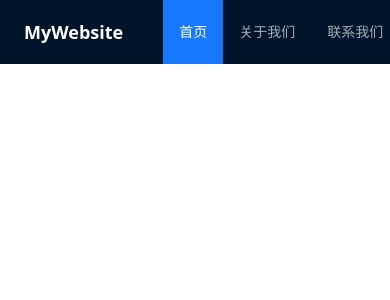
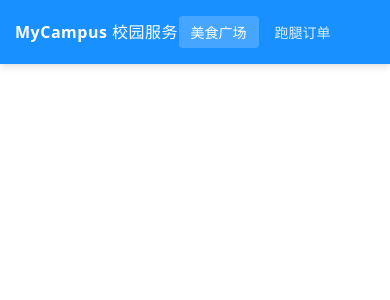
Before and after one commit to EpsilonZYJ/MyCampus, a React app in the folder frontend/: page / in a window 390 px wide. Shown: the top 300 px of the page. Built offline with nearby package versions, Linux system fonts and the light colour scheme; the HTML template or start-up script is replaced by a standard one.

Commit message:
feat: basic navigation bar

```diff
--- a/frontend/src/components/Navbar.css
+++ b/frontend/src/components/Navbar.css
@@ -1,28 +1,169 @@
 .navbar {
   position: fixed;
-  z-index: 100;
-  width: 100%;
-  display: flex;
-  justify-content: space-between;
-  align-items: center;
-  background: #001529;
-  padding: 0 24px;
   top: 0;
   left: 0;
   right: 0;
+  height: 64px;
+  background-color: #1890ff;
+  display: flex;
+  align-items: center;
+  justify-content: space-between;
+  padding: 0 30px;
+  box-shadow: 0 2px 8px rgba(0, 0, 0, 0.15);
+  z-index: 1000;
 }
 
 .navbar-logo {
   color: white;
-  font-size: 18px;
-  font-weight: 600;
+  font-size: 20px;
+  font-weight: 700;
+  letter-spacing: 0.5px;
 }
 
 .navbar-menu {
+  display: flex;
+  gap: 8px;
   flex: 1;
-  margin-left: 40px;
+  justify-content: center;
+}
+
+.menu-item {
+  background: none;
+  border: none;
+  color: rgba(255, 255, 255, 0.85);
+  font-size: 16px;
+  padding: 8px 20px;
+  cursor: pointer;
+  border-radius: 4px;
+  transition: all 0.3s;
+  font-weight: 500;
+}
+
+.menu-item:hover {
+  background-color: rgba(255, 255, 255, 0.1);
+  color: white;
+}
+
+.menu-item.active {
+  background-color: rgba(255, 255, 255, 0.2);
+  color: white;
 }
 
 .navbar-user {
+  display: flex;
+  align-items: center;
+  gap: 8px;
   color: white;
+  font-size: 16px;
+  position: relative;
 }
+
+.user-info {
+  display: flex;
+  align-items: center;
+  gap: 8px;
+  cursor: pointer;
+  padding: 8px 16px;
+  border-radius: 4px;
+  transition: background-color 0.3s;
+}
+
+.user-info:hover {
+  background-color: rgba(255, 255, 255, 0.1);
+}
+
+.navbar-user i.fa-user-circle {
+  font-size: 24px;
+}
+
+.navbar-user i.fa-caret-down {
+  font-size: 14px;
+}
+
+/* 角色切换菜单 */
+.role-menu {
+  position: absolute;
+  top: 100%;
+  right: 0;
+  margin-top: 8px;
+  background: white;
+  border-radius: 8px;
+  box-shadow: 0 4px 12px rgba(0, 0, 0, 0.15);
+  min-width: 180px;
+  z-index: 1000;
+  overflow: hidden;
+}
+
+.role-menu-header {
+  padding: 12px 16px;
+  background: #f5f5f5;
+  color: #666;
+  font-size: 13px;
+  font-weight: 600;
+  border-bottom: 1px solid #e8e8e8;
+}
+
+.role-item {
+  display: flex;
+  align-items: center;
+  gap: 12px;
+  width: 100%;
+  padding: 12px 16px;
+  border: none;
+  background: white;
+  color: #333;
+  font-size: 14px;
+  cursor: pointer;
+  transition: background-color 0.3s;
+  text-align: left;
+}
+
+.role-item:hover {
+  background-color: #f5f5f5;
+}
+
+.role-item.active {
+  background-color: #e6f7ff;
+  color: #1890ff;
+}
+
+.role-item i {
+  font-size: 16px;
+  width: 20px;
+  text-align: center;
+}
+
+.role-item.active i {
+  color: #1890ff;
+}
+
+@media (max-width: 768px) {
+  .navbar {
+    padding: 0 15px;
+  }
+
+  .navbar-menu {
+    gap: 4px;
+  }
+
+  .menu-item {
+    font-size: 14px;
+    padding: 6px 12px;
+  }
+
+  .navbar-logo {
+    font-size: 16px;
+  }
+
+  .user-info {
+    padding: 6px 12px;
+  }
+
+  .user-info span {
+    display: none;
+  }
+
+  .role-menu {
+    right: -10px;
+  }
+}
--- a/frontend/src/components/Navbar.jsx
+++ b/frontend/src/components/Navbar.jsx
@@ -1,56 +1,108 @@
-import React from "react";
-import { Layout, Menu, Dropdown, Button } from "antd";
-import { UserOutlined, DownOutlined } from "@ant-design/icons";
+import React, { useState } from "react";
 import { useNavigate, useLocation } from "react-router-dom";
+import { useUser } from "../contexts/UserContext";
+import { ROLES } from "../constants/roles";
 import "./Navbar.css";
-
-const { Header } = Layout;
 
 const Navbar = () => {
   const navigate = useNavigate();
   const location = useLocation();
+  const { currentUser, currentRole, switchRole, hasRole } = useUser();
+  const [showRoleMenu, setShowRoleMenu] = useState(false);
 
-// 菜单配置
-const menuItems = [
-  { key: "/", label: "首页" },
-  { key: "/about", label: "关于我们" },
-  { key: "/contact", label: "联系我们" },
+  // 根据角色动态生成菜单
+  const getMenuItems = () => {
+    const items = [
+      { key: "/", label: "美食广场", roles: [ROLES.STUDENT, ROLES.RUNNER, ROLES.ADMIN] },
     ];
 
-const handleMenuClick = (e) => {
-  navigate(e.key);
+    // 只有学生可以创建和管理跑腿订单
+    if (hasRole(ROLES.STUDENT)) {
+      items.push({ key: "/errand-orders", label: "跑腿订单", roles: [ROLES.STUDENT] });
+    }
+
+    // 跑腿员和管理员可以看到跑腿员工作台
+    if (hasRole(ROLES.RUNNER) || hasRole(ROLES.ADMIN)) {
+      items.push({ key: "/runner-orders", label: "跑腿员工作台", roles: [ROLES.RUNNER, ROLES.ADMIN] });
+    }
+
+    // 只有管理员可以看到跑腿员审核
+    if (hasRole(ROLES.ADMIN)) {
+      items.push({ key: "/admin/runners", label: "跑腿员审核", roles: [ROLES.ADMIN] });
+    }
+
+    return items;
   };
 
-const userMenu = (
-  <Menu
-    items={[
-      { key: "profile", label: "个人中心" },
-      { key: "settings", label: "设置" },
-      { type: "divider" },
-      { key: "logout", label: "退出登录" },
-    ]}
-  />
-);
+  const menuItems = getMenuItems();
+
+  const handleMenuClick = (path) => {
+    navigate(path);
+  };
+
+  const handleRoleSwitch = (role) => {
+    switchRole(role);
+    setShowRoleMenu(false);
+    // 切换角色后跳转到首页
+    navigate("/");
+  };
 
   return (
-  <Header className="navbar">
-    <div className="navbar-logo">MyWebsite</div>
+    <header className="navbar">
+      <div className="navbar-logo">MyCampus 校园服务</div>
 
-    <Menu
-      theme="dark"
-      mode="horizontal"
-      selectedKeys={[location.pathname]}
-      items={menuItems}
-      onClick={handleMenuClick}
-      className="navbar-menu"
-    />
+      <nav className="navbar-menu">
+        {menuItems.map((item) => (
+          <button
+            key={item.key}
+            className={`menu-item ${
+              location.pathname === item.key ? "active" : ""
+            }`}
+            onClick={() => handleMenuClick(item.key)}
+          >
+            {item.label}
+          </button>
+        ))}
+      </nav>
 
-    <Dropdown overlay={userMenu} placement="bottomRight">
-      <Button type="text" icon={<UserOutlined />} className="navbar-user">
-        用户 <DownOutlined />
-      </Button>
-    </Dropdown>
-  </Header>
+      <div className="navbar-user">
+        <div
+          className="user-info"
+          onClick={() => setShowRoleMenu(!showRoleMenu)}
+        >
+          <i className="fa fa-user-circle"></i>
+          <span>{currentUser.userName}</span>
+          <i className="fa fa-caret-down"></i>
+        </div>
+
+        {showRoleMenu && (
+          <div className="role-menu">
+            <div className="role-menu-header">切换角色</div>
+            <button
+              className={`role-item ${currentRole === ROLES.STUDENT ? 'active' : ''}`}
+              onClick={() => handleRoleSwitch(ROLES.STUDENT)}
+            >
+              <i className="fa fa-user"></i>
+              <span>普通学生</span>
+            </button>
+            <button
+              className={`role-item ${currentRole === ROLES.RUNNER ? 'active' : ''}`}
+              onClick={() => handleRoleSwitch(ROLES.RUNNER)}
+            >
+              <i className="fa fa-bicycle"></i>
+              <span>跑腿员</span>
+            </button>
+            <button
+              className={`role-item ${currentRole === ROLES.ADMIN ? 'active' : ''}`}
+              onClick={() => handleRoleSwitch(ROLES.ADMIN)}
+            >
+              <i className="fa fa-shield"></i>
+              <span>管理员</span>
+            </button>
+          </div>
+        )}
+      </div>
+    </header>
   );
 };
 
--- a/frontend/src/main.jsx
+++ b/frontend/src/main.jsx
@@ -2,11 +2,15 @@ import { StrictMode } from 'react'
 import { createRoot } from 'react-dom/client'
 import './index.css'
 import App from './App.jsx'
-import { BrowserRouter } from 'react-router-dom'  // 添加这行
+import { BrowserRouter } from 'react-router-dom'
+import { UserProvider } from './contexts/UserContext'
 
 createRoot(document.getElementById('root')).render(
   <StrictMode>
-    <BrowserRouter><App /></BrowserRouter>
-
+    <BrowserRouter>
+      <UserProvider>
+        <App />
+      </UserProvider>
+    </BrowserRouter>
   </StrictMode>,
 )
```
Lines whose indentation alone changed are shown as unchanged.
